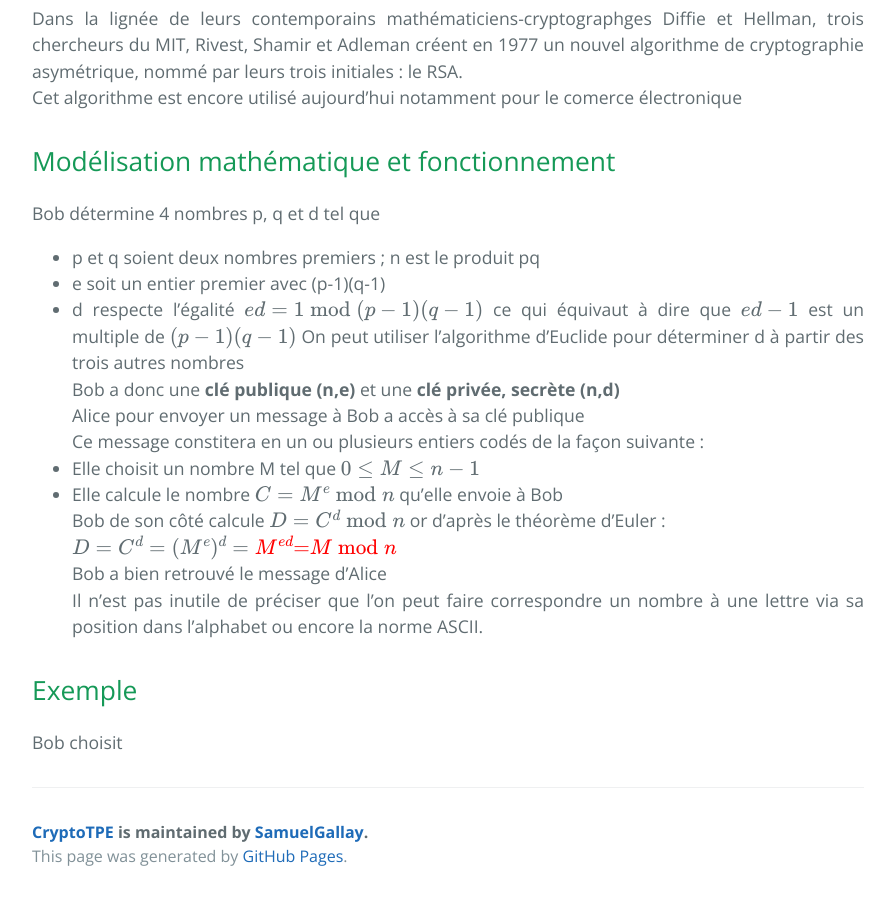
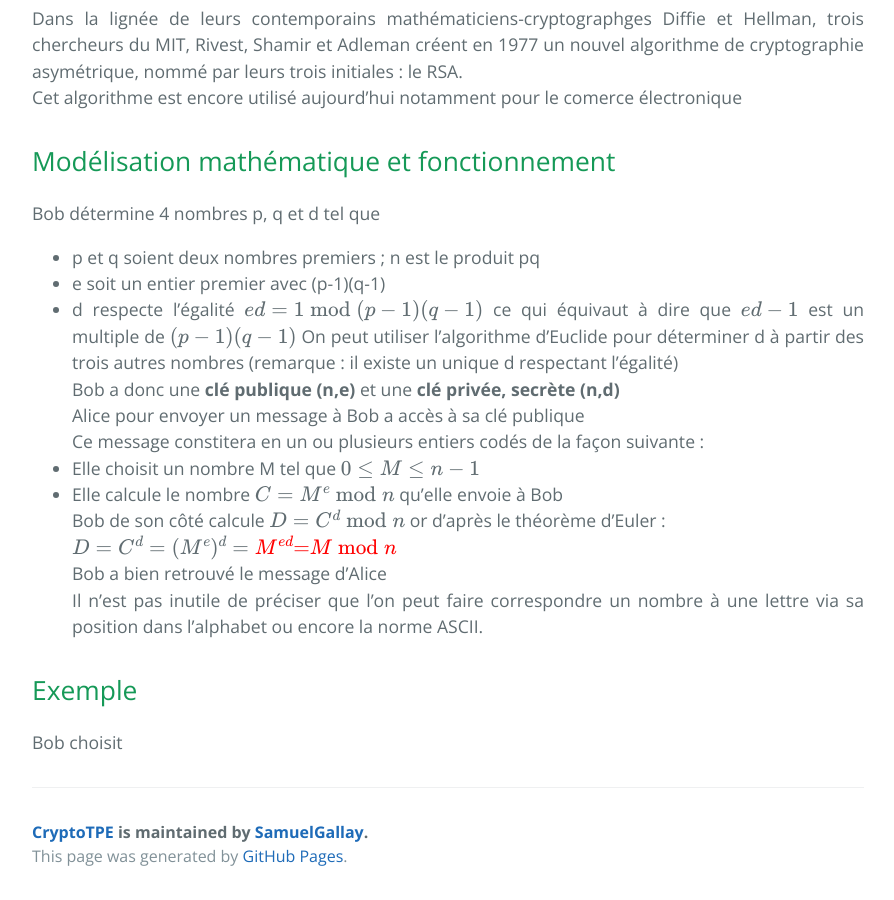
Before and after one commit to SamuelGallay/CryptoTPE, a Jekyll site: the page built from pages/4_Internet/3_rsa.md, in a window 1280 px wide and 900 px high, scrolled down 590 px. Shown: the whole window, without its empty margins (192-1086 px from the left). Built offline with Jekyll 4.4.1, drawn with Linux system fonts in a browser that asks for light colours; our own code applies the rules of GitHub Pages for plain Markdown files; formulas are drawn with MathJax 3.

Commit message:
Update 3_rsa.md

```diff
--- a/pages/4_Internet/3_rsa.md
+++ b/pages/4_Internet/3_rsa.md
@@ -19,7 +19,7 @@ Bob détermine 4 nombres p, q et d tel que
 * p et q soient deux nombres premiers ; n est le produit pq
 * e soit un entier premier avec (p-1)(q-1)
 * d respecte l'égalité $$ ed = 1 \bmod (p-1)(q-1) $$ ce qui équivaut à dire que $$ ed-1 $$ est un multiple de $$ (p-1)(q-1) $$
-On peut utiliser l'algorithme d'Euclide pour déterminer d à partir des trois autres nombres \\
+On peut utiliser l'algorithme d'Euclide pour déterminer d à partir des trois autres nombres (remarque : il existe un unique d respectant l'égalité) \\
 Bob a donc une **clé publique (n,e)** et une **clé privée, secrète (n,d)** \\
 Alice pour envoyer un message à Bob a accès à sa clé publique \\
 Ce message constitera en un ou plusieurs entiers codés de la façon suivante :
```
